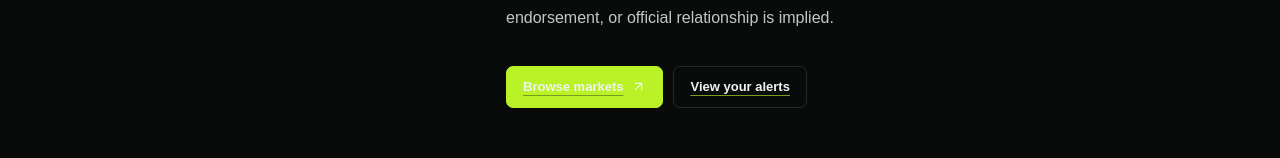
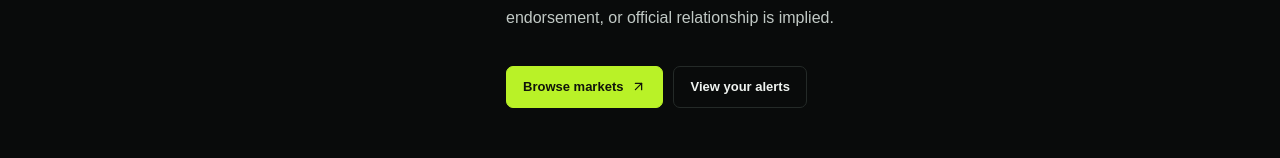
Before and after one commit to trevor-dev-johnson/outcome-alerts, a Next.js app: page /about in a window 1280 px wide. Shown: the part 3199-3357 px from the top of the page. Built offline with nearby package versions, Linux system fonts and the light colour scheme.

Commit message:
Fix About market button contrast

```diff
--- a/app/about/about.module.css
+++ b/app/about/about.module.css
@@ -74,7 +74,7 @@
   color: var(--text);
 }
 
-.copy a:not(.btn) {
+.copy a:not(:global(.btn)) {
   color: var(--text);
   text-decoration: underline;
   text-decoration-color: var(--signal-dim);
```
